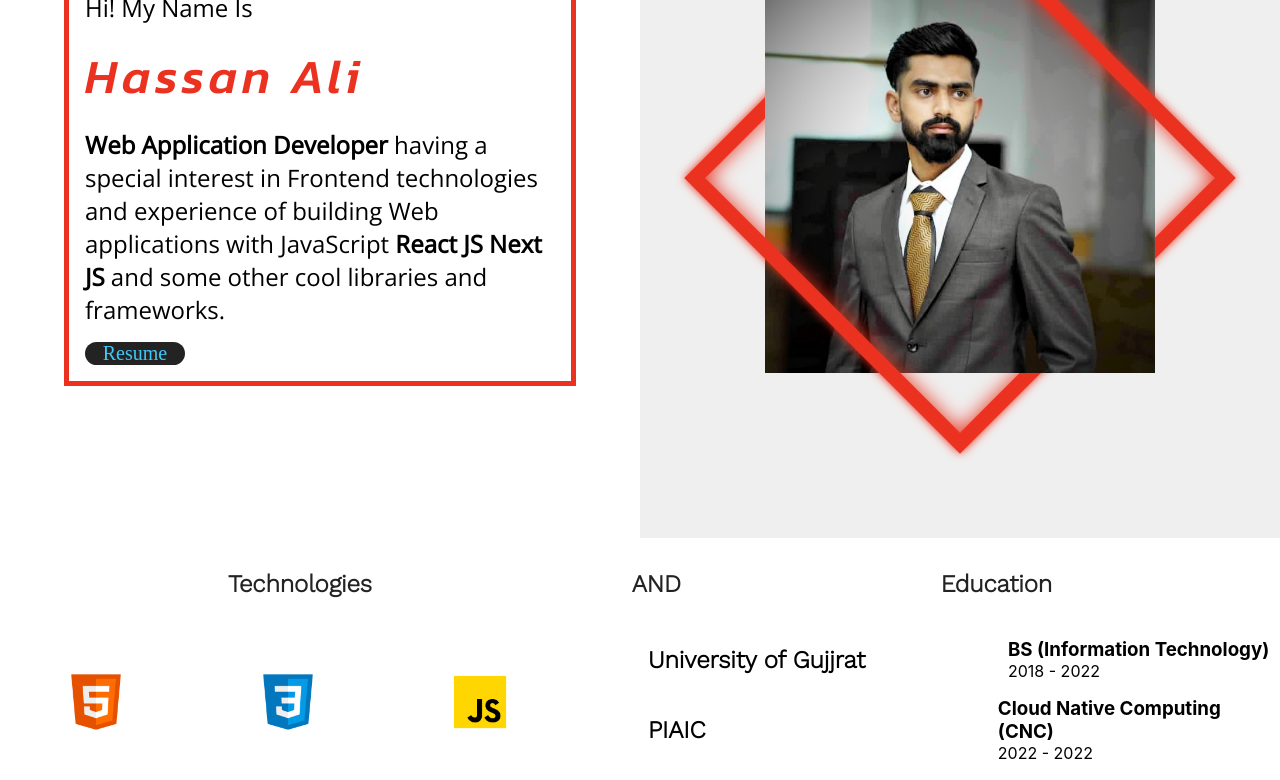
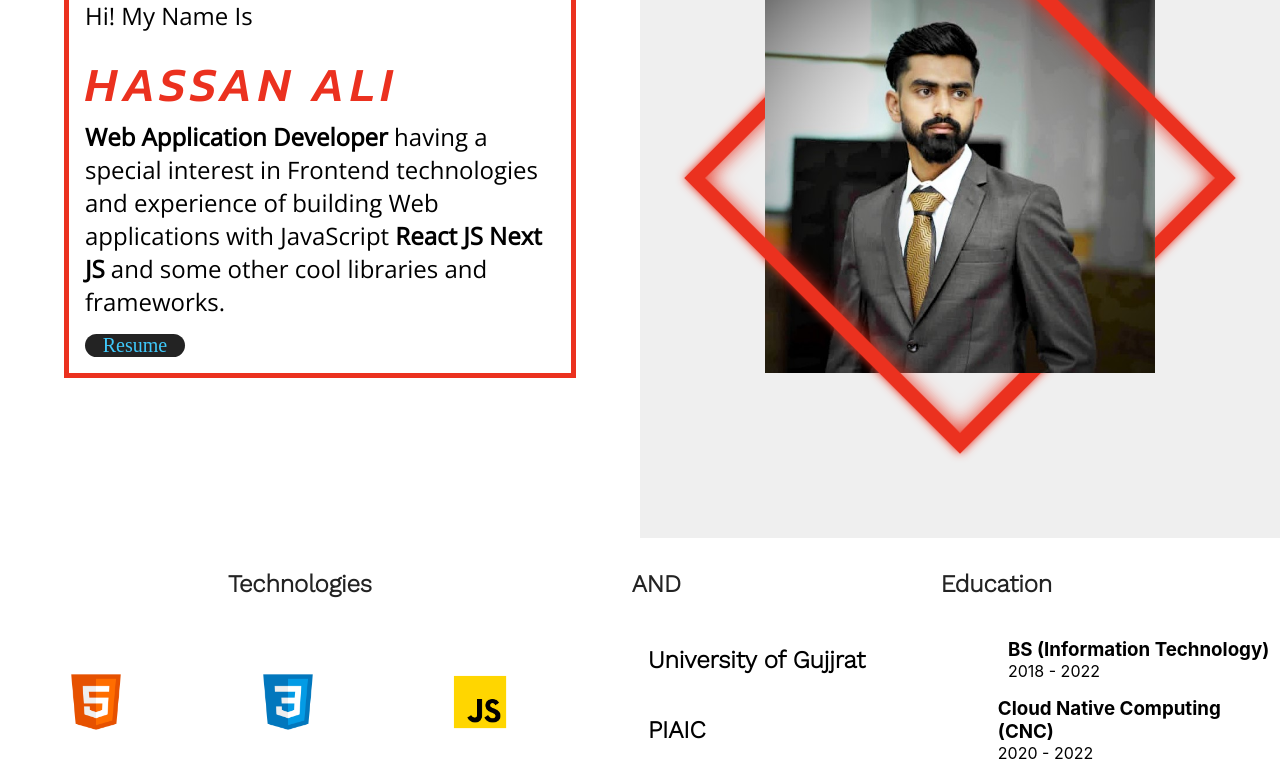
Before and after one commit to hassan-dev51/Portfolio, a React (Create React App) app: page / in a window 1280 px wide. Shown: the part 1060-1840 px from the top of the page. Built offline with nearby package versions, Linux system fonts and the light colour scheme; a web font is replaced by a local one.

Commit message:
some changes

```diff
--- a/src/components/About/About.jsx
+++ b/src/components/About/About.jsx
@@ -1,7 +1,12 @@
 import React from "react";
+import { motion } from "framer-motion";
+
 import style from "./about.module.css";
 import bg from "../../assests/about2.jpg";
 import pdf from "../../assests/Hassanali.pdf";
+import { TypingText } from "./Custom";
+import { staggerContainer } from "../../utils/motion";
+
 const About = () => {
   return (
     <>
@@ -12,7 +17,14 @@ const About = () => {
         <div className={style.info}>
           <div className={style.my_self}>
             <p>Hi! My Name Is</p>
-            <h1>Hassan Ali</h1>
+            <motion.div
+              variants={staggerContainer}
+              initial="hidden"
+              whileInView="show"
+              viewport={{ once: false, amount: 0.25 }}
+            >
+              <TypingText title="HASSAN ALI" />
+
               <p>
                 <strong> Web Application Developer</strong> having a special
                 interest in Frontend technologies and experience of building Web
@@ -20,6 +32,7 @@ const About = () => {
                 <strong>Next JS</strong> and some other cool libraries and
                 frameworks.
               </p>
+            </motion.div>
             <a href={pdf} download>
               Resume
             </a>
--- /dev/null
+++ b/src/components/About/Custom.jsx
@@ -0,0 +1,23 @@
+import { motion } from "framer-motion";
+import { textContainer, textVariant2 } from "../../utils/motion";
+import style from "./about.module.css";
+export const TypingText = ({ title }) => (
+  <motion.p variants={textContainer}>
+    {Array.from(title).map((letter, index) => (
+      <motion.span variants={textVariant2} key={index} className={style.h1}>
+        {letter === " " ? "\u00A0" : letter}
+      </motion.span>
+    ))}
+  </motion.p>
+);
+
+export const TitleText = ({ title, textStyles }) => (
+  <motion.h2
+    variants={textVariant2}
+    initial="hidden"
+    whileInView="show"
+    className={`mt-[8px] font-bold md:text-[64px] text-[40px] text-white ${textStyles}`}
+  >
+    {title}
+  </motion.h2>
+);
--- a/src/components/About/about.module.css
+++ b/src/components/About/about.module.css
@@ -5,7 +5,7 @@
   display: flex;
   height: 90vh;
 }
-h1 {
+.h1 {
   font-family: "Kanit", sans-serif;
   font-size: 3rem;
   letter-spacing: 5px;
--- a/src/components/Footer/footer.module.css
+++ b/src/components/Footer/footer.module.css
@@ -84,7 +84,11 @@ footer {
   .link {
     width: 100%;
   }
+  .link a {
+    font-size: 12px;
+  }
   .rights {
     width: 100%;
+    font-size: 14px;
   }
 }
--- a/src/components/Study/Study.jsx
+++ b/src/components/Study/Study.jsx
@@ -1,5 +1,5 @@
 import React from "react";
-import { CircularProgressbar } from "react-circular-progressbar";
+import { CircularProgressbar, buildStyles } from "react-circular-progressbar";
 import "react-circular-progressbar/dist/styles.css";
 import style from "./study.module.css";
 import tech from "../constants/tech";
@@ -13,9 +13,8 @@ const Study = () => {
       </h2>
       <div className={style.study} id="study">
         <div className={style.tech_icons}>
-          {tech.map((item) => (
-            <>
-              <div className={style.technologies} key={item.id}>
+          {tech.map((item, ind) => (
+            <div className={style.technologies} key={ind}>
               <div className={style.overly}>
                 <img src={item.image} alt="css" loading="lazy" />
                 <div className={style.overly_bar}>
@@ -23,18 +22,23 @@ const Study = () => {
                     value={item.percentage}
                     text={`${item.percentage} %`}
                     className={style.bar}
+                    strokeWidth={9}
+                    styles={buildStyles({
+                      textColor: "red",
+                      textSize: "1.2rem",
+                      pathColor: "tomato",
+                      trailColor: "gray",
+                    })}
                   />
                 </div>
               </div>
             </div>
-            </>
           ))}
         </div>
 
         <div className={style.study_details}>
-          {study.map((item) => (
-            <>
-              <div className={style.study_div} key={item.id}>
+          {study.map((item, ind) => (
+            <div className={style.study_div} key={ind}>
               <div className={style.university}>
                 <h2>{item.institute}</h2>
               </div>
@@ -43,7 +47,6 @@ const Study = () => {
                 <span>{item.year}</span>
               </div>
             </div>
-            </>
           ))}
         </div>
       </div>
--- a/src/components/Study/study.module.css
+++ b/src/components/Study/study.module.css
@@ -59,7 +59,6 @@
 .bar {
   width: 80px;
   height: 80px;
-  /* transform: translateY(-120px); */
   transition: all 0.3s linear;
   opacity: 0;
 }
--- a/src/components/constants/study.js
+++ b/src/components/constants/study.js
@@ -8,7 +8,7 @@ const study = [
   {
     id: 2,
     institute: "PIAIC",
-    year: "2022 - 2022",
+    year: "2020 - 2022",
     degree: "Cloud Native Computing (CNC)",
   },
   {
--- /dev/null
+++ b/src/utils/motion.js
@@ -0,0 +1,34 @@
+export const staggerContainer = (staggerChildren, delayChildren) => ({
+  hidden: {},
+  show: {
+    transition: {
+      staggerChildren,
+      delayChildren,
+    },
+  },
+});
+
+export const textContainer = {
+  hidden: {
+    opacity: 0,
+  },
+  show: (i = 1) => ({
+    opacity: 1,
+    transition: { staggerChildren: 0.1, delayChildren: i * 0.1 },
+  }),
+};
+
+export const textVariant2 = {
+  hidden: {
+    opacity: 0,
+    y: 20,
+  },
+  show: {
+    opacity: 1,
+    y: 0,
+    transition: {
+      type: "tween",
+      ease: "easeIn",
+    },
+  },
+};
```
Lines whose indentation alone changed are shown as unchanged.
